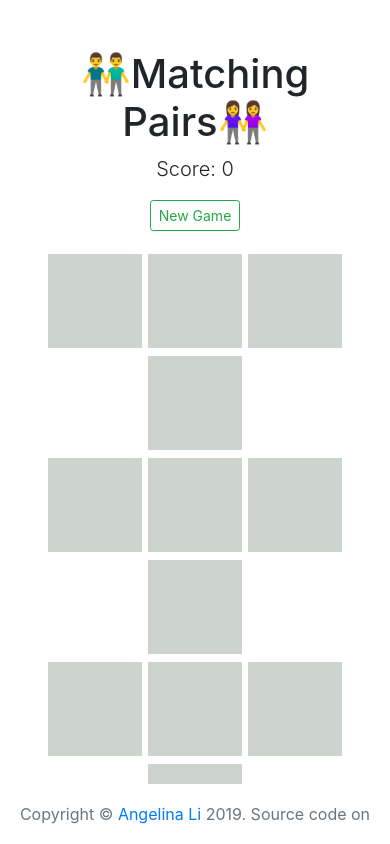
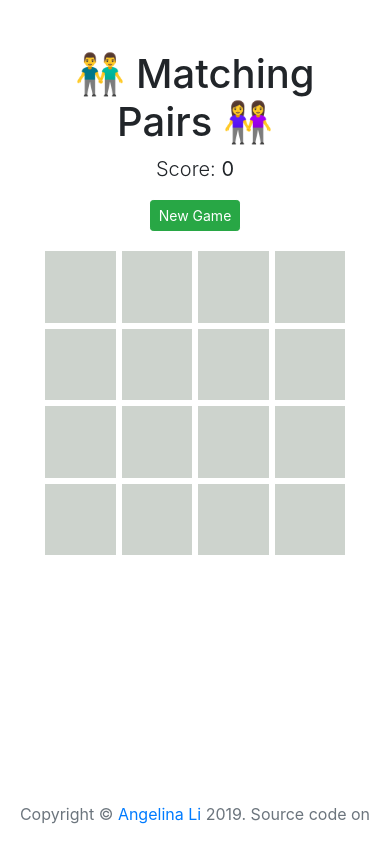
Before and after one commit to angelinahli/matching, a React (Create React App) app: page / in a window 390 px wide. Shown: the top 844 px of the page. Built offline with nearby package versions, Linux system fonts and the light colour scheme.

Commit message:
refactored; made grid responsive; fixed some bugs

```diff
--- a/src/App.css
+++ b/src/App.css
@@ -3,6 +3,12 @@
 }
 .status-container {
   margin-bottom: 20px;
+}
+.grid-container {
+  margin-top: 10px;
+  display: grid;
+  grid-template-columns: repeat(4, 1fr);
+  grid-gap: 6px;
 }
 .board-row:after {
   clear: both;
@@ -10,11 +16,9 @@
   display: table;
 }
 .cell {
-  border-width: 3px;
-  border-style: solid;
-  border-color: white;
-  width: 100px;
-  height: 100px;
+  border-width: 0px;
+  padding-top: 100%;
+  background-size: 100% 100%;
 }
 /* color choices */
 .green {
@@ -41,8 +45,6 @@
 .mint {
   background-color: #BBE1C3;
 }
-
-
 .hidden {
   background-color: #CDD3CD;
 }
--- a/src/App.js
+++ b/src/App.js
@@ -10,6 +10,25 @@ const MATCH_SCORE_INCREMENT = 5;
 const ERROR_SCORE_INCREMENT = -1;
 const TIMEOUT_INTERVAL = 500;
 
+const cellMode = {
+  HIDDEN: "hidden",
+  MATCHED: "matched",
+  VISIBLE: "visible"
+}
+
+const gameMode = {
+  INPLAY: "in play",
+  GAMEOVER: "game over",
+  LOCKED: "locked"
+}
+
+class Cell {
+  constructor(color) {
+    this.color = color;
+    this.mode = cellMode.HIDDEN;
+  }
+}
+
 class Grid extends React.Component {
   constructor(props) {
     super(props);
@@ -19,11 +38,10 @@ class Grid extends React.Component {
   getInitState() {
     return {
       cells: this.getNewCellData(this.props.numPairs),
-      clickedCells: [],
+      visibleCells: [],
       score: 0,
       numMatchedCells: 0,
-      gameOver: false,
-      locked: false
+      mode: gameMode.INPLAY
     };
   }
 
@@ -32,52 +50,56 @@ class Grid extends React.Component {
     const colors = _.sampleSize(this.props.cellColors, numPairs);
     for(let i = 0; i < numPairs; i++) {
       const chosenColor = colors[i];
-      allCellData.push({color: chosenColor, hidden: true, matched: false});
-      allCellData.push({color: chosenColor, hidden: true, matched: false});
+      allCellData.push(new Cell(chosenColor));
+      allCellData.push(new Cell(chosenColor));
     }
     return _.shuffle(allCellData);
   };
 
   handleNewGameClick() {
-    if(this.state.locked) return;
+    // only handle if appropriate; ignore otherwise
+    if(this.state.mode === gameMode.LOCKED) return;
     this.setState(this.getInitState());
   }
 
   handleCellClick(i) {
-    if(this.state.locked) return;
+    // only handle if appropriate; ignore otherwise
+    if(this.state.mode !== gameMode.INPLAY) return;
 
-    if(this.state.clickedCells.length === 0) {
+    if(this.state.visibleCells.length === 0) {
       this.handleFirstClick(i);
     } else {
-      this.handleSecondClick(i);
+      this.setState(
+        // game must be locked first
+        { mode: gameMode.LOCKED },
+        () => this.handleSecondClick(i));
     }
   }
 
   handleFirstClick(i) {
-    const cellsCopy = this.state.cells.slice();
-    cellsCopy[i].hidden = false;
-    this.setState({
-      clickedCells: [ i ],
-      cells: cellsCopy
-    });
+    this.setState({ visibleCells: [ i ] });
+    this.changeCellMode(i, cellMode.VISIBLE);
+  }
+
+  changeCellMode(i, newMode) {
+    this.setState(
+      (prevState, props) => {
+        const cellsCopy = prevState.cells.slice();
+        cellsCopy[i].mode = newMode;
+        return { cells: cellsCopy };
+      }
+    );
   }
 
   handleSecondClick(i) {
-    // silently reject click if the two cells are the same
-    const prevIndex = this.state.clickedCells[0];
-    if(i === prevIndex) { return; }
+    this.changeCellMode(i, cellMode.VISIBLE);
 
-    this.setState({ locked: true });
-
-    const cellsCopy = this.state.cells.slice();
-    cellsCopy[i].hidden = false;
-    this.setState({ cells: cellsCopy });
-
+    const prevIndex = this.state.visibleCells[0];
     const prevCell = this.state.cells[prevIndex];
     const newCell = this.state.cells[i];
-    const guessedCorrectly = newCell.color === prevCell.color;
+    const correctGuess = newCell.color === prevCell.color;
 
-    if(guessedCorrectly) {
+    if(correctGuess) {
       this.handleCorrectGuess(i, prevIndex);
     } else {
       this.handleIncorrectGuess(i, prevIndex);
@@ -85,53 +107,52 @@ class Grid extends React.Component {
   }
 
   handleCorrectGuess(newIndex, prevIndex) {
-    const newScore = this.state.score + this.props.correctScoreIncrement;
-    const newMatchedCells = this.state.numMatchedCells + 2;
-    const gameOver = newMatchedCells === this.props.numCells;
-
-    this.setState({
-      clickedCells: [],
-      score: newScore,
+    this.setState(
+      (prevState, props) => {
+        const newMatchedCells = prevState.numMatchedCells + 2;
+        const gameOver = newMatchedCells === props.numCells;
+        const newMode = gameOver ? gameMode.GAMEOVER : prevState.mode;
+        return {
+          visibleCells: [],
+          score: prevState.score + props.correctScoreIncrement,
+          numVisible: prevState.numVisible + 1,
           numMatchedCells: newMatchedCells,
-      gameOver: gameOver
-    });
+          mode: newMode
+        }
+      }
+    );
 
     setTimeout(() => {
-      const cellsCopy = this.state.cells.slice();
-      cellsCopy[prevIndex].matched = true;
-      cellsCopy[newIndex].matched = true;
-      this.setState({
-        cells: cellsCopy,
-        locked: false
-      });
+        this.changeCellMode(prevIndex, cellMode.MATCHED);
+        this.changeCellMode(newIndex, cellMode.MATCHED);
+        this.setState(
+          (prevState, props) => ({
+            mode: prevState.mode === gameMode.GAMEOVER ? gameMode.GAMEOVER : gameMode.INPLAY
+          })
+        );
     }, this.props.timeoutInterval);
   }
 
   handleIncorrectGuess(newIndex, prevIndex) {
-    const newScore = this.state.score + this.props.incorrectScoreIncrement;
-    this.setState({
-      clickedCells: [],
-      score: newScore
-    });
+    this.setState(
+      (prevState, props) => ({
+        visibleCells: [],
+        score: prevState.score + props.incorrectScoreIncrement
+      })
+    );
 
     setTimeout(() => {
-      const cellsCopy = this.state.cells.slice();
-      cellsCopy[prevIndex].hidden = true;
-      cellsCopy[newIndex].hidden = true;
-      this.setState({
-        cells: cellsCopy,
-        locked: false
-      });
+      this.changeCellMode(prevIndex, cellMode.HIDDEN);
+      this.changeCellMode(newIndex, cellMode.HIDDEN);
+      this.setState({ mode: gameMode.INPLAY });
     }, this.props.timeoutInterval);
   }
 
   render() {
     return (
-      <div className="container">
+      <div className="app-container text-center container">
         <h1>
-          <span role="img" aria-label="men holding hands">👬</span>
-          Matching Pairs
-          <span role="img" aria-label="women holding hands">👭</span>
+          👬 Matching Pairs 👭
         </h1>
 
         { this.renderStatusContainer() }
@@ -142,18 +163,18 @@ class Grid extends React.Component {
   }
 
   renderStatusContainer() {
-    if(this.state.gameOver) {
+    if(this.state.mode === gameMode.GAMEOVER) {
      return (
         <div className="status-container">
           <h2>Game Over!</h2>
-          <p className="lead">Final score: {this.state.score}</p>
+          <p className="lead">Final score: <b>{this.state.score}</b></p>
           { this.renderResetButton("Play Again") }
         </div>
       );
     } else {
       return (
         <div className="status-container">
-          <p className="lead">Score: {this.state.score}</p>
+          <p className="lead">Score: <b>{this.state.score}</b></p>
           { this.renderResetButton("New Game") }
         </div>
       );
@@ -161,45 +182,37 @@ class Grid extends React.Component {
   }
 
   renderGrid() {
-    let rows = [];
-    for(let i = 0; i < this.props.numCells; i += this.props.cellsPerRow) {
-      rows.push(this.renderRow(i, i + this.props.cellsPerRow - 1));
-    }
-    return (
-      <div className="grid-container">
-        { rows }
-      </div>
-    );
+    const gridElements = [];
+    for(let i = 0; i < this.props.numCells; i++) {
+      gridElements.push(this.renderCell(i));
     }
 
-  renderRow(startCell, endCell) {
-    let rowElements = [];
-    for(let i = startCell; i <= endCell; i++) {
-      rowElements.push(this.renderCell(i));
-    }
     return (
-      <div className="board-row" key={ "row" + startCell + "_" + endCell }>
-        { rowElements }
+      <div className="container grid-container">
+        { gridElements }
       </div>
     );
   }
 
   renderCell(i) {
     const cellData = this.state.cells[i];
-    if(cellData.matched) {
-      // render special disabled button
-      return <button key={ "cell" + i } className="cell matched" disabled />
+    const key = "cell" + i;
+    switch(cellData.mode) {
+      case cellMode.MATCHED: {
+        return <button key={ key } className="cell matched" disabled />;
       }
-    const viewColor = cellData.hidden ? "hidden" : cellData.color;
-    const classNames = ["cell", viewColor];
-    return <button key={ "cell" + i }
-                   className={classNames.join(" ")}
-                   onClick={() => this.handleCellClick(i)}/>
+      case cellMode.VISIBLE: {
+        return <button key={ key } className={ "cell " + cellData.color } disabled />;
+      }
+      case cellMode.HIDDEN: {
+        return <button key={ key } className="cell hidden" onClick={() => this.handleCellClick(i)} />;
+      }
+    }
   }
 
   renderResetButton(text) {
     return (
-      <button className="btn btn-outline-success btn-sm"
+      <button className="btn btn-success btn-sm"
               onClick={() => this.handleNewGameClick()}>
         { text }
       </button>
@@ -210,7 +223,12 @@ class Grid extends React.Component {
 class App extends React.Component {
   render() {
     return (
-      <div className="container app-container text-center">
+      <div className="container">
+        <div className="row">
+
+          <div className="col-lg-3 col-md-2" />
+
+          <div className="col-lg-6 col-md-8">
             <Grid cellColors={CELL_COLORS}
                   numPairs={NUM_PAIRS}
                   numCells={NUM_PAIRS * 2}
@@ -219,6 +237,12 @@ class App extends React.Component {
                   incorrectScoreIncrement={ERROR_SCORE_INCREMENT}
                   timeoutInterval={TIMEOUT_INTERVAL} />
           </div>
+
+          <div className="col-lg-3 col-md-2" />
+
+        </div>
+      </div>
+
     )
   }
 }
```
Lines whose indentation alone changed are shown as unchanged.
